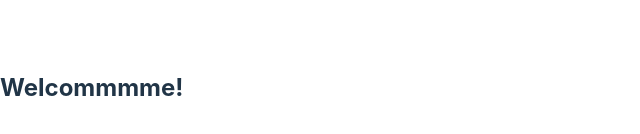
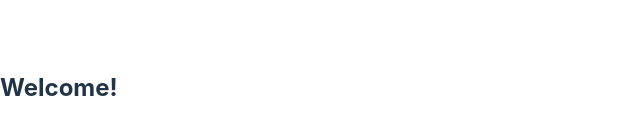
Before and after one commit to MorMarzan/mister-contact, a React (Vite) app: page / in a window 1280 px wide. Shown: the part 312-446 px from the top of the page, without its empty margins (0-640 px from the left). Built offline with nearby package versions, Linux system fonts and the light colour scheme.

Commit message:
Refactor home header

```diff
--- a/src/pages/Home.jsx
+++ b/src/pages/Home.jsx
@@ -3,7 +3,7 @@
 export function Home() {
     return (
         <section className='home'>
-            <h2>Welcommmme!</h2>
+            <h2>Welcome!</h2>
         </section >
     )
 }
```
